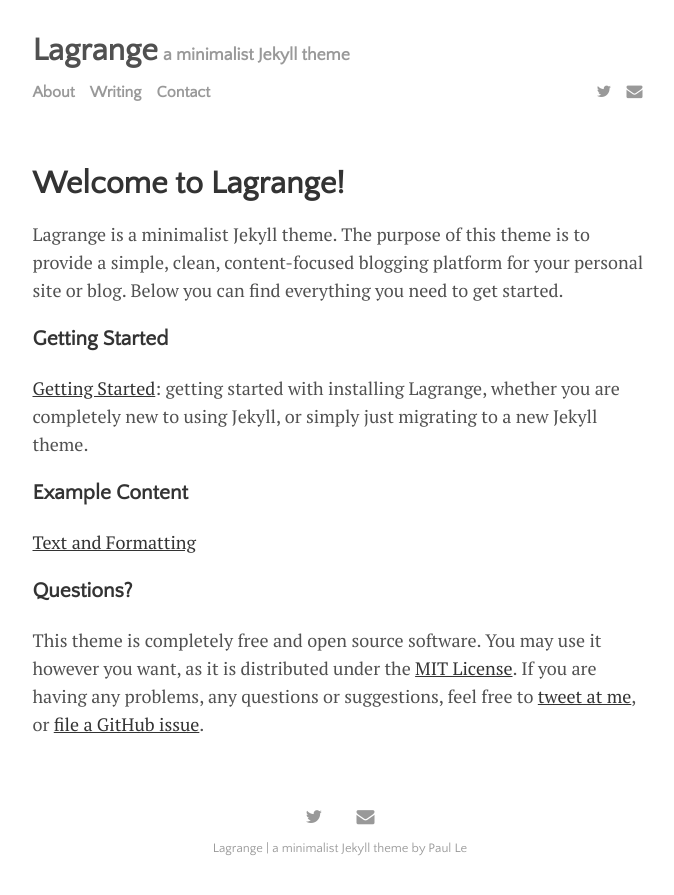
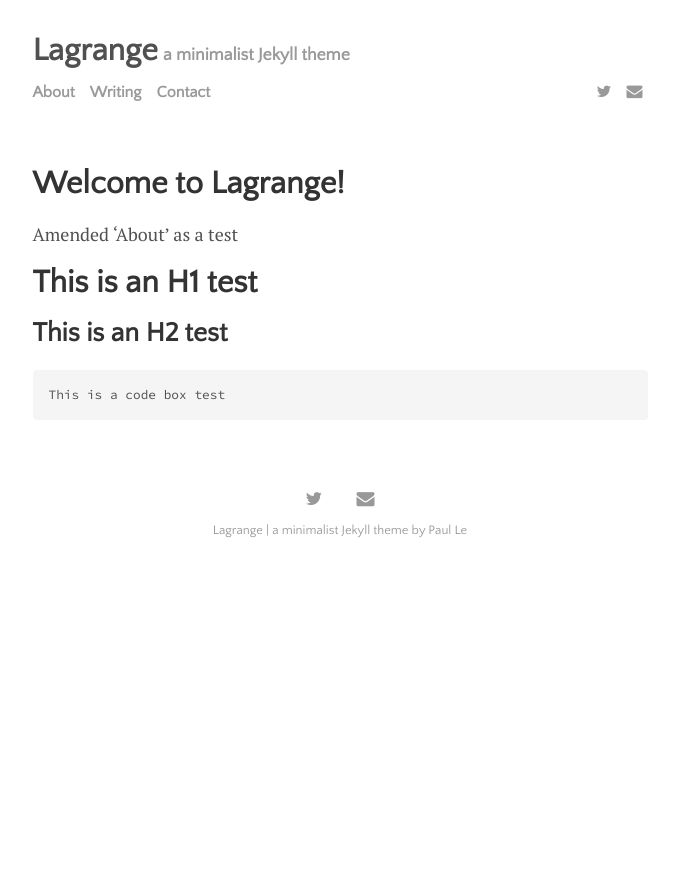
Before and after one commit to zaccone-au/zaccone-au.github.io, a Jekyll site: the page built from menu/about.md, in a window 1280 px wide. Shown: the top 895 px of the page, without its empty margins (300-974 px from the left). Built offline with Jekyll 4.4.1, drawn with Linux system fonts in a browser that asks for light colours.

Commit message:
Update about.md

````diff
--- a/menu/about.md
+++ b/menu/about.md
@@ -3,16 +3,12 @@ layout: page
 title: Welcome to Lagrange!
 ---
 
-Lagrange is a minimalist Jekyll theme. The purpose of this theme is to provide a simple, clean, content-focused blogging platform for your personal site or blog. Below you can find everything you need to get started.
+Amended 'About' as a test
 
-### Getting Started
+# This is an H1 test
 
-[Getting Started]({{ site.github.url }}{% post_url 2015-10-10-getting-started %}): getting started with installing Lagrange, whether you are completely new to using Jekyll, or simply just migrating to a new Jekyll theme.
+## This is an H2 test
 
-### Example Content
-
-[Text and Formatting]({{ site.github.url }}{% post_url 2014-01-01-text-formatting-examples %})
-
-### Questions?
-
-This theme is completely free and open source software. You may use it however you want, as it is distributed under the [MIT License](http://choosealicense.com/licenses/mit/). If you are having any problems, any questions or suggestions, feel free to [tweet at me](https://twitter.com/intent/tweet?text=My%question%about%Lagrange%is:%&amp;via=paululele), or [file a GitHub issue](https://github.com/lenpaul/lagrange/issues/new).
+```
+This is a code box test
+```
````
